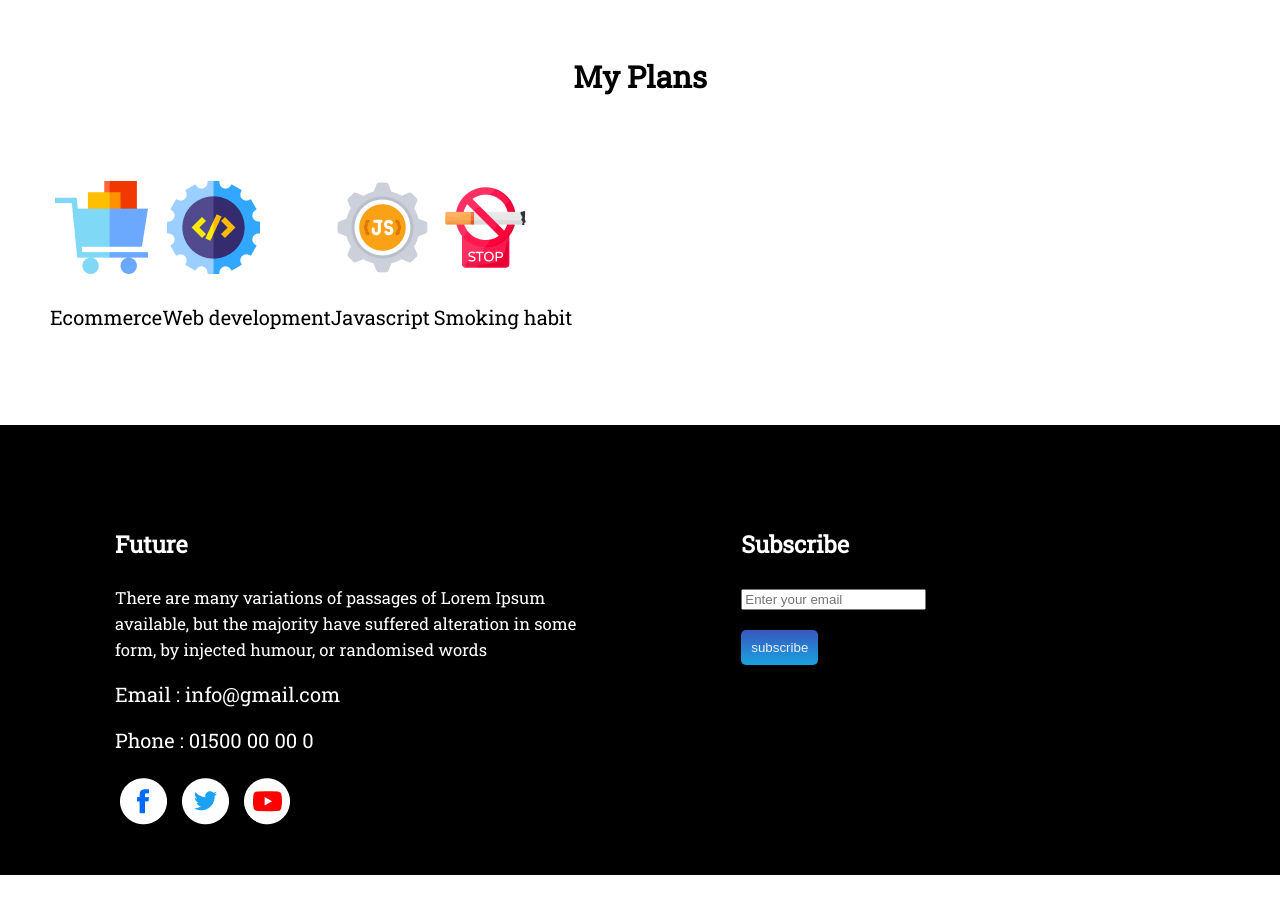
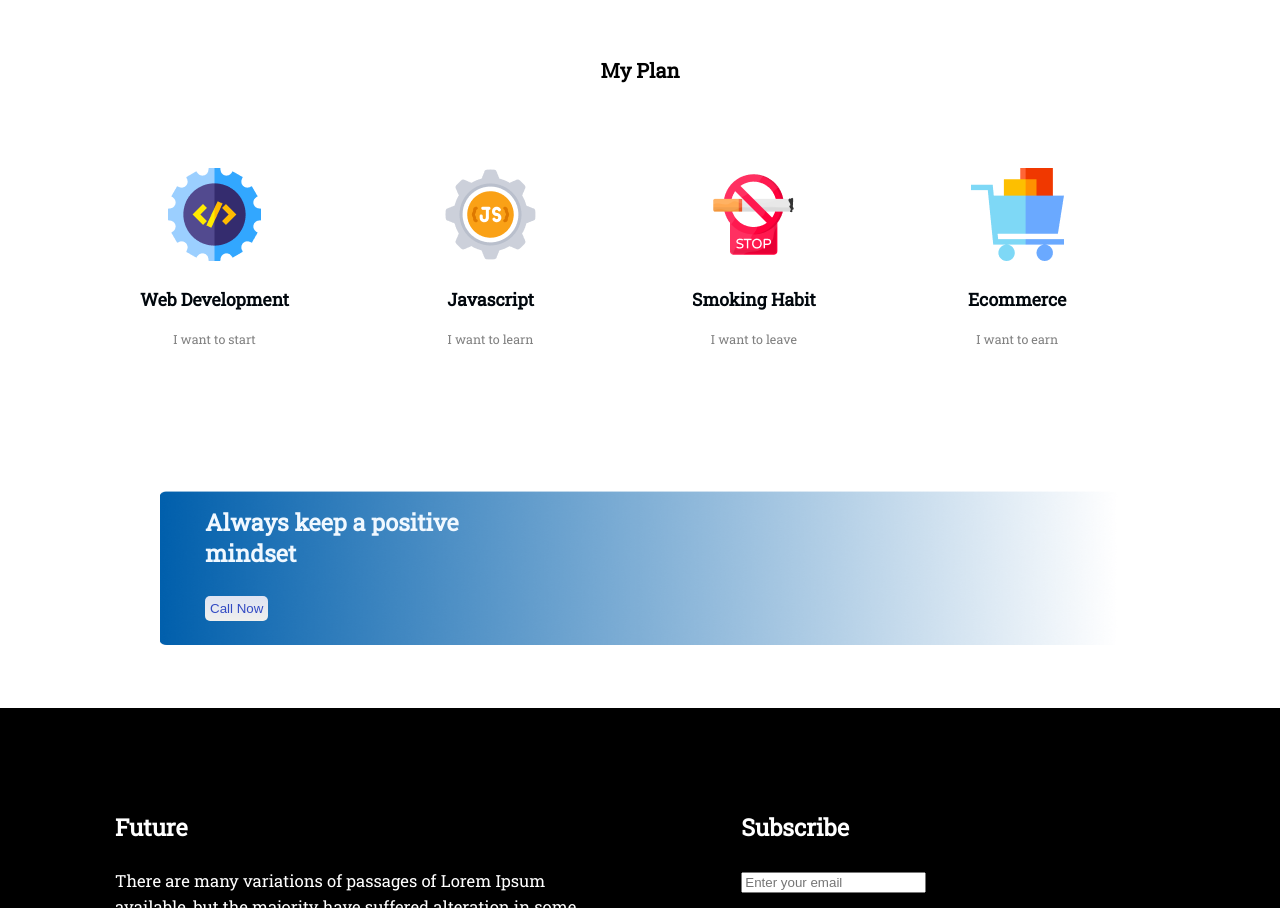
Before and after one commit to aziza-haque/ASSIGNMENT1, a plain HTML site: page index.html in a window 1280 px wide. Shown: the part 998-1906 px from the top of the page. Before the commit the page ends 1873 px from the top, so only its background shows below. Drawn offline with Linux system fonts and the light colour scheme.

Commit message:
3rd commit

```diff
--- a/index.html
+++ b/index.html
@@ -35,13 +35,14 @@ form, by injected humour, or randomised words</small>
                 <li> Contrary to popular belief, is not simply.</li>
                 <li>Contrary to popular simply</li></ul></small>
         </div></section>
-        <section > <h2 style="text-align: center;">My Plans</h2>
-       <div class="iconset">
-        <div class="seperate" class="iconset"><img src="images/icons/ecom.png" alt=""><p>Ecommerce</p></div>
-        <div class="seperate"><img src="images/icons/web.png" alt=""><p>Web development</p></div>
-        <div class="seperate" ><img src="images/icons/js.png" alt=""><p>Javascript</p></div>
-        <div class="seperate"><img src="images/icons/smoke.png" alt=""><p>Smoking habit</p></div>
-    </div> </section>
+       <p style="text-align: center;"><strong>My Plan</strong></p>
+       <section class="box">
+        <div class="seperate"><img src="images/icons/web.png" alt=""><h3>Web Development</h3><small style="color: gray;">I want to start</small></div>
+       <div class="seperate"><img src="images/icons/js.png" alt=""><h3>Javascript</h3><small style="color: gray;">I want to learn</small></div>
+       <div class="seperate"><img src="images/icons/smoke.png" alt=""><h3>Smoking Habit</h3><small style="color: gray;">I want to leave</small></div>
+       <div class="seperate"><img src="images/icons/ecom.png" alt=""> <h3>Ecommerce</h3><small style="color: gray;">I want to earn</small></div>
+       </section>
+      <div class="headerer"> <h3> Always keep a positive<br> mindset</h3><button>Call Now</button></div>
     </main>
     <footer>
         <section class="footerwork"><h3>Future</h3>
--- a/style.css
+++ b/style.css
@@ -47,22 +47,32 @@ ul{
     font-size: 15px;
     font-weight: 400;
 }
-.iconset{
+.box{
     display: flex;
-    margin: 50px;
-    padding-top: 30px;
-    padding-right:45px;
-    padding-bottom: 25px;
+    margin: 40px;
 }
-
-.saperate{
-    padding-right: 60px;
-    padding-bottom: 30px;
-    padding-left: 30px;
-    margin-right: 50px;
+.seperate{
+padding: 40px 50px;
+    color:rgb(1, 7, 13);
+    border-radius: 5px;
+    margin-left: 50px;
+    font-size: 15px;
+    text-align: center;
 
 }
-
+.headerer{
+    color: aliceblue;
+    text-align:left;
+    padding-top: 55px;
+    padding-left:205px;
+    padding-bottom: 25px;
+    background-image: url(images/gradient1.png);
+    background-repeat: no-repeat;
+    background-size: 75% 55%;
+    margin-top: 20px;
+height: 200px;
+    background-position: center;
+}
 footer{
     background-color: black;
     color: white;
```
